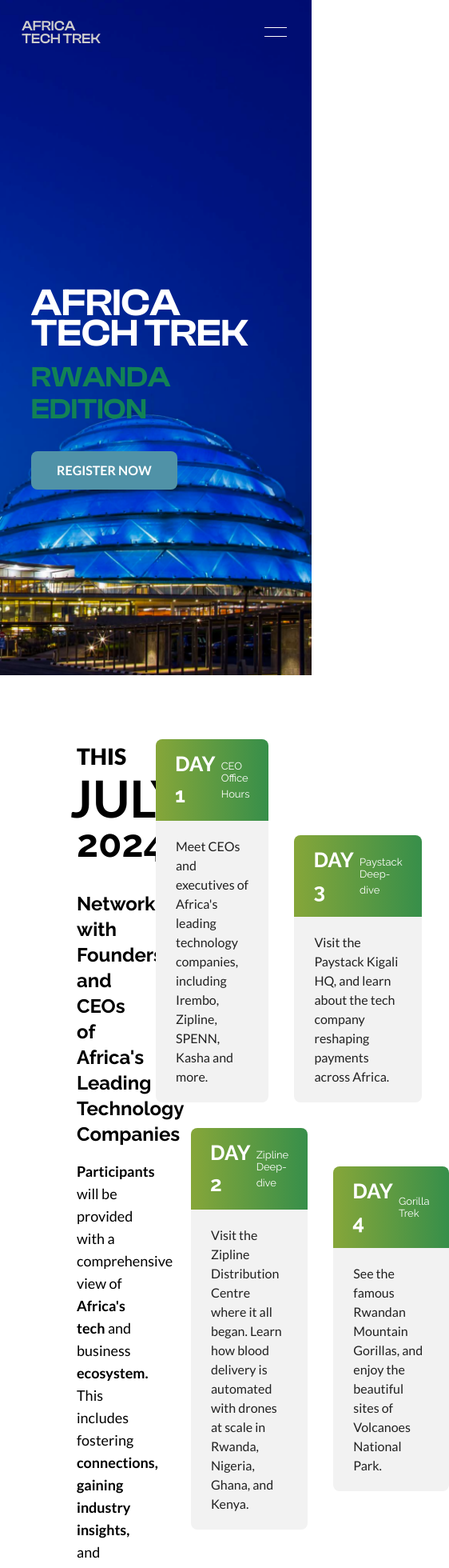
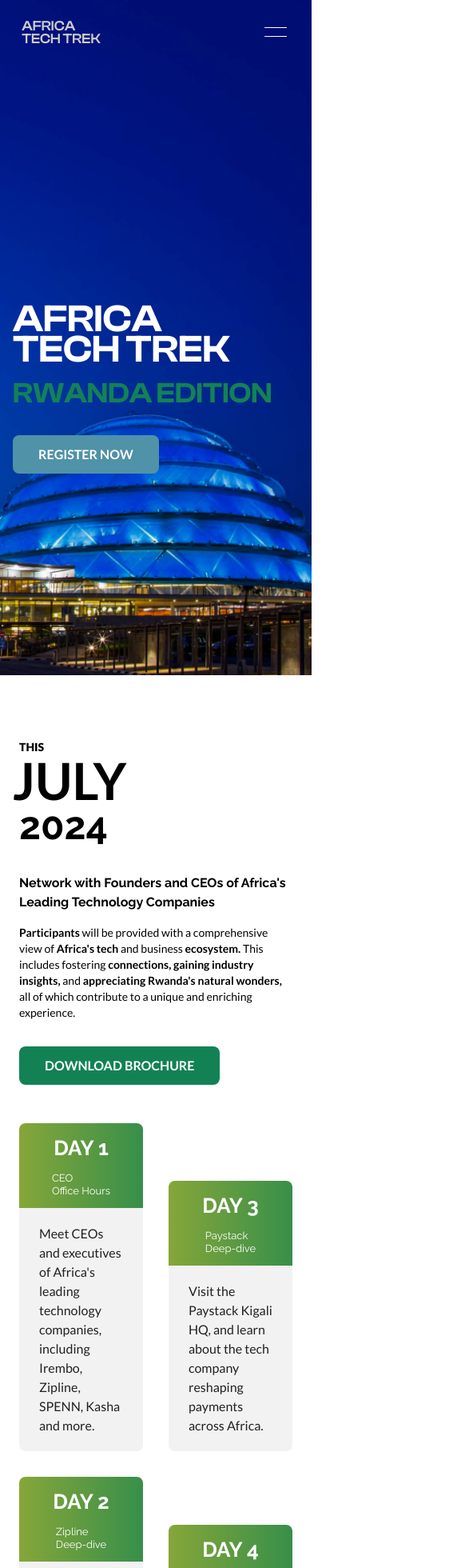
Before and after one commit to hope-k/africatechtrek, a Next.js app: page /events/rwanda in a window 390 px wide. Shown: the top 1960 px of the page at 80% size, 562 px wide, since content can reach past the window. Built offline with nearby package versions, Linux system fonts and the light colour scheme.

Commit message:
responsiveness

```diff
--- a/src/components/RwandaEvent/RwandaEvent.jsx
+++ b/src/components/RwandaEvent/RwandaEvent.jsx
@@ -48,7 +48,7 @@
   return (
     <div className="flex flex-col w-[224px]">
       <div
-        className="rounded-t-lg bg-gradient-to-r from-[#86A639] to-[#378F4A] px-6 py-3 flex items-center justify-start gap-2"
+        className="rounded-t-lg bg-gradient-to-r from-[#86A639] to-[#378F4A] px-6 py-3 flex items-center justify-start gap-2 flex-col md:flex-row"
       >
         <p className={`${raleway.className} font-bold text-[26px] text-white`}>DAY {day}</p>
         <h1 className={`${raleway.className} font-normal text-[13px] text-white`}>
@@ -151,8 +151,8 @@
     <section className="pb-[1rem] w-full ">
       <div className="w-full h-[100vh]  mb-[3rem] relative">
         <div className="bg-[url('/images/rwandahero.png')] absolute left-0 right-0 top-0 bottom-0 bg-no-repeat bg-right-bottom w-full bg-cover "></div>
-        <div className="max-w-[80vw] mx-auto flex items-center h-full">
-          <div className="relative items-start justify-center gap-4 flex flex-col z-[50] ">
+        <div className="mx-auto flex items-center h-full">
+          <div className="relative items-start justify-center gap-4 flex flex-col z-[50] px-4">
             <h1
               className={`uppercase text-5xl mt-32  md:text-[108px] leading-[0.8] text-white font-semibold ${clashDisplay.className}`}
             >
@@ -173,16 +173,15 @@
         </div>
       </div>
       {/* itenery */}
-      <div className="px-[96px] py-8">
-        <div className="flex w-full">
-          <div className="flex flex-col w-1/2">
+      <div className="lg:px-24 md:px-12 px-6 py-8">
+        <div className="flex flex-col lg:flex-row w-full">
+          <div className="flex flex-col w-full md:w-1/2">
             <div className="flex flex-col items-start">
-              <h3 className={`${lato.className} font-extrabold text-[28px]`}>
+              <h3 className={`${lato.className} font-extrabold lg:text-[28px] md:text-xl text-sm`}>
                 THIS
               </h3>
               <h1 className={`${lato.className} font-bold text-[64px] -mt-4 -ml-2`}>JULY</h1>
               <h3 className={`${raleway.className} font-bold text-5xl -mt-4`}>2024</h3>
-
             </div>
             <motion.div
               viewport={{ once: true }}
@@ -191,10 +190,10 @@
               transition={{ duration: 0.8, type: "spring", bounce: 0 }}
               className="mt-9 flex flex-col gap-4"
             >
-              <p className={`${raleway.className} font-bold text-2xl max-w-[80%]`}>
+              <p className={`${raleway.className} font-bold lg:text-2xl text-base max-w-full lg:max-w-[80%]`}>
                 Network with Founders and CEOs of Africa&apos;s Leading Technology Companies
               </p>
-              <p className={`${lato.className} font-normal text-lg max-w-[84%]`}>
+              <p className={`${lato.className} font-normal lg:text-lg text-sm max-w-full lg:max-w-[84%]`}>
                 <span className={`${lato.className} font-semibold`}>Participants</span> will be provided with a comprehensive view of <span className={`${lato.className} font-semibold`}>Africa&apos;s tech</span> and business <span className={`${lato.className} font-semibold`}>ecosystem.</span> This includes fostering <span className={`${lato.className} font-semibold`}>connections, gaining industry insights,</span> and <span className={`${lato.className} font-semibold`}>appreciating Rwanda&apos;s natural wonders,</span> all of which contribute to a unique and enriching experience.
               </p>
             </motion.div>
@@ -202,12 +201,12 @@
               <p className={`${lato.className} font-bold text-base text-white`}>DOWNLOAD BROCHURE</p>
             </button>
           </div>
-          <div className="flex flex-col w-1/2">
+          <div className="flex flex-col w-full md:w-1/2 mt-12 md:mt-0">
             <div className="w-full flex items-end gap-8">
               <Card {...itineraries[0]} />
               <Card {...itineraries[2]} />
             </div>
-            <div className="mt-8 pl-11 w-full flex items-center gap-8">
+            <div className="mt-8 md:pl-11 w-full flex items-center gap-8">
               <Card {...itineraries[1]} />
               <Card {...itineraries[3]} />
             </div>
@@ -238,8 +237,8 @@
       </div>
 
       {/* WHATS INCLUDDED */}
-      <div className="flex gap-20 w-full h-full">
-        <div className="w-1/2">
+      <div className="flex flex-col lg:flex-row gap-8 lg:gap-20 w-full h-full">
+        <div className="w-full lg:w-1/2">
           <Image
             src={IncludedImage}
             alt='what"s included'
@@ -247,7 +246,7 @@
             priority
           />
         </div>
-        <div className="w-1/2 pt-20 pr-12">
+        <div className="w-full lg:w-1/2 lg:pt-20 px-4 lg:pr-12">
           <p className={`${raleway.className} font-bold text-[40px] leading-tight`}>
             Join Us For An <span className='font-black'>Unforgettable Adventure</span> In The <span className="font-black">Land Of A Thousand Hills</span>
           </p>
@@ -257,7 +256,7 @@
           <p className={`${raleway.className} font-black text-[32px] text-[#128255] my-10`}>
             What is included?
           </p>
-          <div className="grid grid-cols-2 gap-10 pb-12">
+          <div className="grid grid-cols-1 lg:grid-cols-2 gap-10 pb-6 lg:pb-12">
             {includedInfo.map((info) => (
               <div key={info.id} className="p-5 bg-[#F5F5F5]  flex flex-col rounded-lg gap-[10px]">
                 <div className="flex items-center gap-4">
@@ -284,7 +283,6 @@
       {/* who should attend */}
       <div className="flex  justify-items-center mb-[5rem]  bg-[#5092A7] mt-[-1px]  py-[7rem] gap-[5rem] ">
         <div className="sm:max-w-[80vw] max-w-[95vw] mx-auto flex flex-col md:flex-row ">
-          {/* first column */}
           <div className="  flex-1 ">
             <div className=" leading-7 space-y-5 mx-1 sm:mx-[1rem]">
               <motion.div
@@ -316,7 +314,6 @@
               </motion.div>
             </div>
           </div>
-          {/* second column */}
           <div className="w-full flex-1 ">
             <div className="flex flex-col sm:mx-[1rem]  sm:flex-row  min-h-[20rem] sm:w-full">
               <div
```
